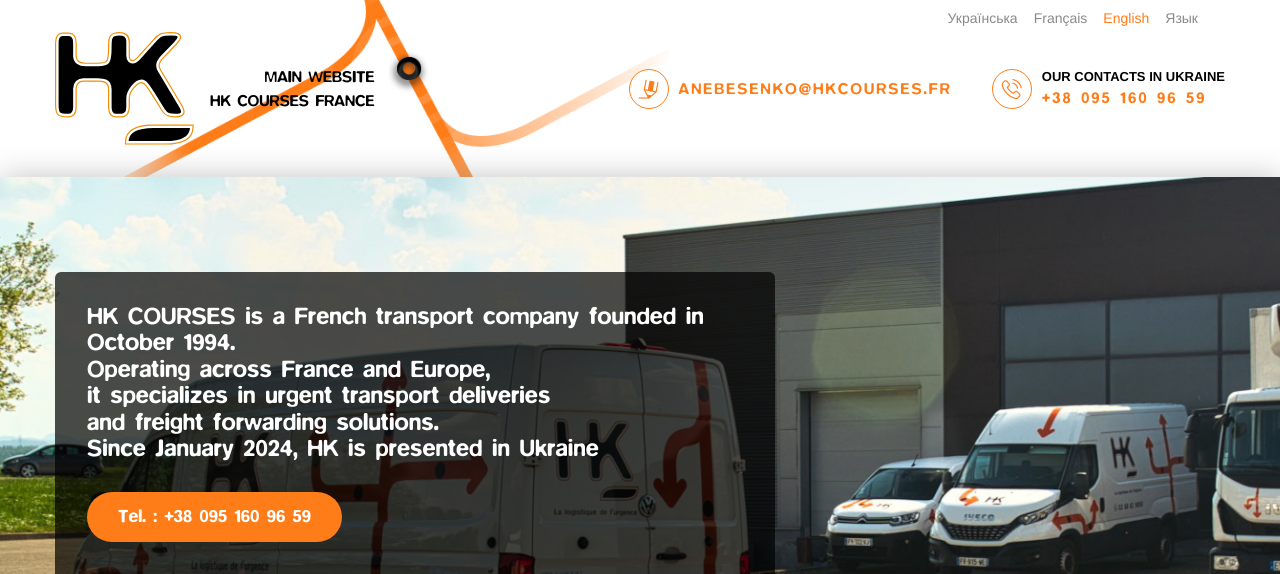
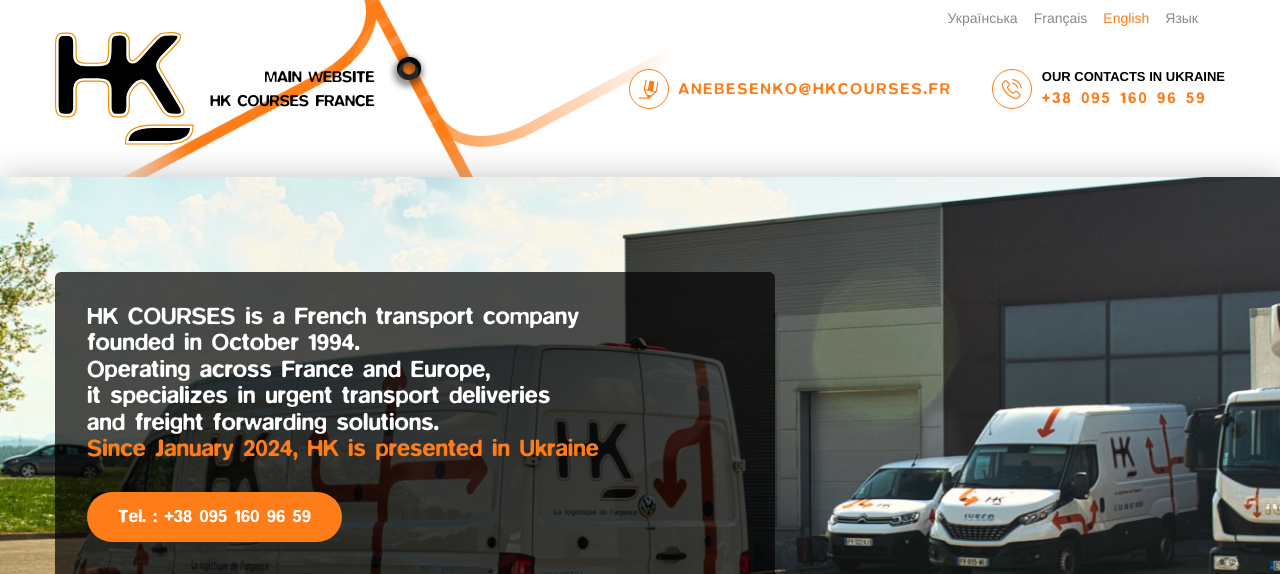
Before and after one commit to AntinDehoda/hkcourses-ua, a plain HTML site: page en/index.html in a window 1280 px wide. Shown: the top 574 px of the page. Drawn offline with Linux system fonts and the light colour scheme.

Commit message:
Update index.html

```diff
--- a/en/index.html
+++ b/en/index.html
@@ -185,11 +185,11 @@
                   <div class="small-12 medium-10 large-8 columns">
                      <div class="diaporama-content">
                         <h2 class="diaporama-content--title">
-HK COURSES is a French transport company founded in October 1994.<br>
+HK COURSES is a French transport company <br>founded in October 1994.<br>
 Operating across France and Europe,<br>
 it specializes in urgent transport deliveries<br>
 and freight forwarding solutions.<br>
-Since January 2024, HK is presented in Ukraine
+<span style="color:#ff7d19;">Since January 2024, HK is presented in Ukraine</span>
                         </h2>
                         <a href="tel:+380951609659" class="button large">Tel. : +38 095 160 96 59</a>
                         <div class="socials">
```
